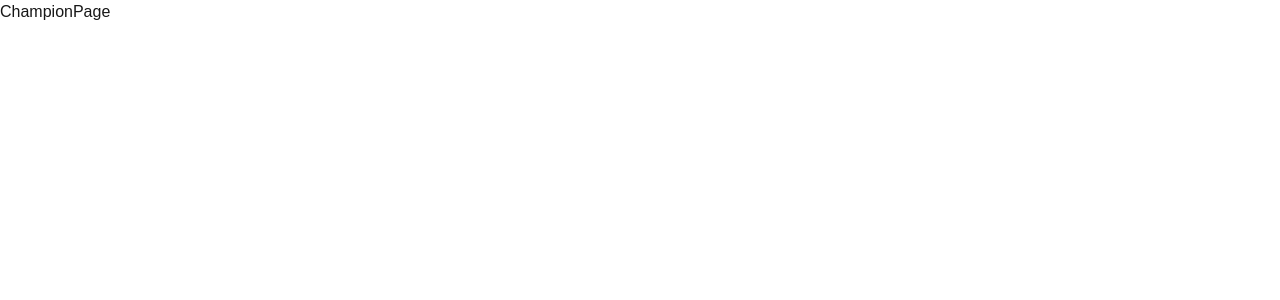
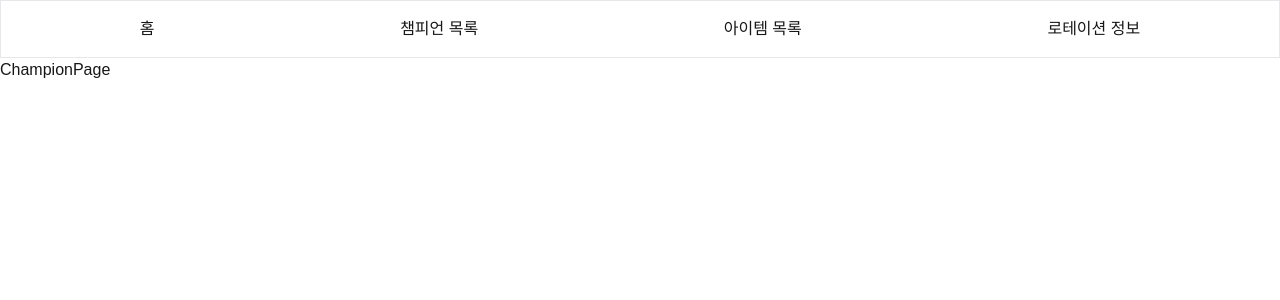
Before and after one commit to ick-web/next-lol-info, a Next.js app: page /chapions in a window 1280 px wide. Shown: the top 300 px of the page. Built offline with nearby package versions, Linux system fonts and the light colour scheme.

Commit message:
add: 공통 헤더 추가

```diff
--- a/src/app/layout.tsx
+++ b/src/app/layout.tsx
@@ -1,6 +1,7 @@
 import type { Metadata } from "next";
 import localFont from "next/font/local";
 import "./globals.css";
+import Link from "next/link";
 
 const geistSans = localFont({
   src: "./fonts/GeistVF.woff",
@@ -14,7 +15,7 @@ const geistMono = localFont({
 });
 
 export const metadata: Metadata = {
-  title: "Create Next App",
+  title: "League of Legend Info",
   description: "Generated by create next app",
 };
 
@@ -24,10 +25,18 @@ export default function RootLayout({
   children: React.ReactNode;
 }>) {
   return (
-    <html lang="en">
+    <html lang="ko">
       <body
         className={`${geistSans.variable} ${geistMono.variable} antialiased`}
       >
+        <header className="flex flex-row border justify-around p-4">
+          <div>
+            <Link href="/">홈</Link>
+          </div>
+          <Link href="/champions">챔피언 목록</Link>
+          <Link href="/items">아이템 목록</Link>
+          <Link href="/rotation">로테이션 정보</Link>
+        </header>
         {children}
       </body>
     </html>
```
